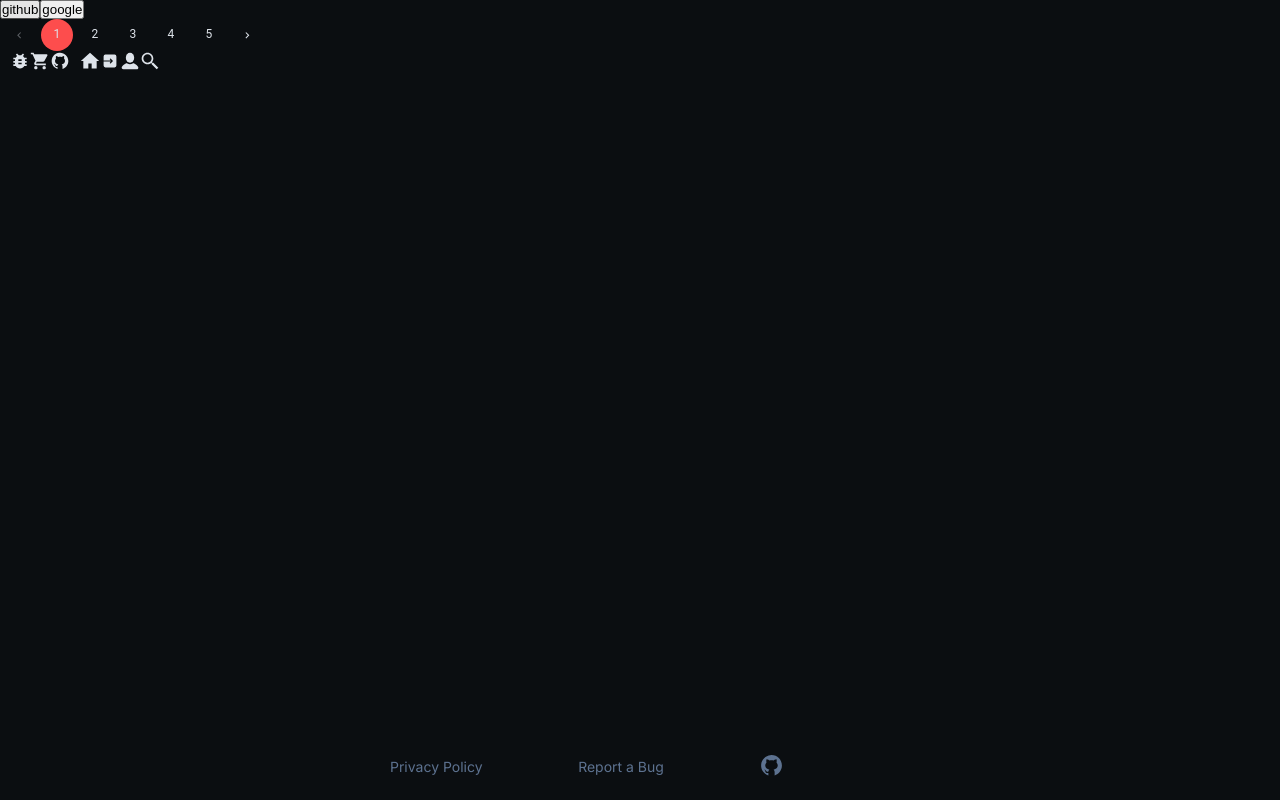
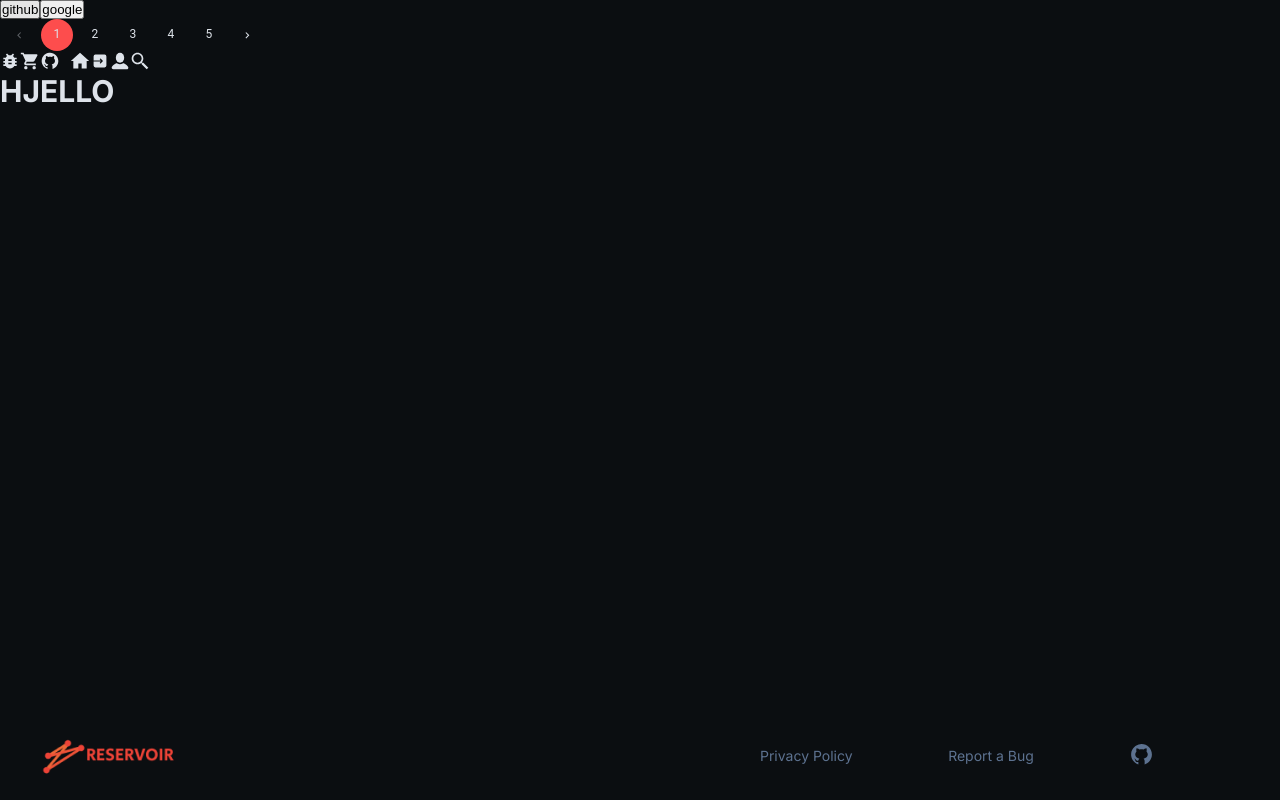
Before and after one commit to INOCcent-afk/reservoir, a React (Create React App) app: page / in a window 1280 px wide. Built offline with nearby package versions, Linux system fonts and the light colour scheme; no server answers; some icons are missing.

Commit message:
added logo component

```diff
--- a/src/App.tsx
+++ b/src/App.tsx
@@ -60,6 +60,8 @@ const App = () => {
 
   return (
     <>
+      <GlobalStyle />
+      <BodyInner>
         {status ? (
           <>
             <h1 onClick={logOut}>logout</h1>
@@ -68,15 +70,18 @@ const App = () => {
           </>
         ) : (
           <>
-          <button onClick={() => handleOnClick(githubProvider)}>github</button>
-          <button onClick={() => handleOnClick(googleProvider)}>google</button>
+            <button onClick={() => handleOnClick(githubProvider)}>
+              github
+            </button>
+            <button onClick={() => handleOnClick(googleProvider)}>
+              google
+            </button>
           </>
         )}
         <div className={classes.root}>
           <Pagination count={5} color="primary"></Pagination>
         </div>
-      <GlobalStyle />
-      <BodyInner>
+
         <Switch>
           <Route path="/app" exact component={AppScreen} />
           <Route path="/" exact component={LogIn} />
--- a/src/assets/styles/GlobalStyle.ts
+++ b/src/assets/styles/GlobalStyle.ts
@@ -18,6 +18,7 @@ export const GlobalStyle = createGlobalStyle`
         background: ${Colors.body};
         color: ${Colors.bodyFontColor};
         font-family: 'Inter', sans-serif;
+        overflow: hidden;
     }
 
     h1 {
@@ -43,8 +44,9 @@ export const GlobalStyle = createGlobalStyle`
 
 export const BodyInner = styled.div`
   margin: 0 10px;
+  max-width: 1300px;
 
-  @media only scree and (min-width: ${ScreenSize.tabletScreen}) {
+  @media only screen and (min-width: ${ScreenSize.tabletScreen}) {
     margin: 0 auto;
   }
 `;
--- /dev/null
+++ b/src/components/LogoBranding/LogoBranding.styles.ts
@@ -0,0 +1,6 @@
+import styled from "styled-components";
+
+export const LogoContainer = styled.div`
+  img {
+  }
+`;
--- /dev/null
+++ b/src/components/LogoBranding/LogoBranding.tsx
@@ -0,0 +1,14 @@
+import React from "react";
+
+import LogoImage from "../../assets/icons/logo-branding.png";
+import { LogoContainer } from "./LogoBranding.styles";
+
+const LogoBranding = () => {
+  return (
+    <LogoContainer className="logo-footer logo-login">
+      <img src={LogoImage} alt="logo-branding" />
+    </LogoContainer>
+  );
+};
+
+export default LogoBranding;
--- /dev/null
+++ b/src/components/LogoBranding/index.ts
@@ -0,0 +1 @@
+export { default } from "./LogoBranding";
--- /dev/null
+++ b/src/containers/Box/Box.tsx
@@ -0,0 +1,17 @@
+import React, { FC, ReactNode } from "react";
+
+import { BoxContainer } from "./Box.style";
+
+type Props = {
+  children: ReactNode;
+};
+
+const Box: FC<Props> = ({ children }: Props) => {
+  return (
+    <>
+      <BoxContainer>{children}</BoxContainer>
+    </>
+  );
+};
+
+export default Box;
--- /dev/null
+++ b/src/containers/Box/index.ts
@@ -0,0 +1 @@
+export { default } from "./Box";
--- a/src/containers/MobileNavigation/MobileNavigation.style.ts
+++ b/src/containers/MobileNavigation/MobileNavigation.style.ts
@@ -20,6 +20,7 @@ export const Nav = styled.nav`
   align-items: center;
   max-width: 500px;
   margin: 0 auto;
+  width: 100%;
 
   svg {
     width: 25px;
@@ -30,15 +31,32 @@ export const Nav = styled.nav`
 export const LoginHeader = styled(Header)`
   border-top: none;
   padding: 20px;
+  max-width: 1300px;
+  left: 50%;
+  transform: translate(-50%, 0);
 
   svg {
     fill: ${Colors.primaryFontColor};
   }
-  svg:hover {
+  svg:hover,
+  p:hover {
     fill: ${Colors.bodyFontColor};
+    color: ${Colors.bodyFontColor};
+  }
+  nav {
+    margin: 0;
+  }
+
+  .logo-footer {
+    display: none;
   }
 
   @media only screen and (min-width: ${ScreenSize.tabletScreen}) {
-    display: block;
+    display: flex;
+    justify-content: space-between;
+
+    .logo-footer {
+      display: block;
+    }
   }
 `;
--- a/src/containers/MobileNavigation/MobileNavigation.tsx
+++ b/src/containers/MobileNavigation/MobileNavigation.tsx
@@ -3,12 +3,11 @@ import { useLocation } from "react-router";
 import { Link } from "react-router-dom";
 
 import Icon from "../../components/Icon";
+import LogoBranding from "../../components/LogoBranding";
 
 import { Header, LoginHeader, Nav } from "./MobileNavigation.style";
 
-type Props = {};
-
-const MobileNavigation: FC<Props> = (props: Props) => {
+const MobileNavigation: FC = () => {
   const location = useLocation();
 
   const currentPath = location.pathname;
@@ -16,6 +15,7 @@ const MobileNavigation: FC<Props> = (props: Props) => {
     <>
       {currentPath === "/" ? (
         <LoginHeader>
+          <LogoBranding />
           <Nav>
             <Link to="/app">
               <p>Privacy Policy</p>
--- a/src/screens/LogIn/LogIn.tsx
+++ b/src/screens/LogIn/LogIn.tsx
@@ -1,5 +1,6 @@
 import React from "react";
 import Icon from "../../components/Icon";
+import Box from "../../containers/Box";
 
 const LogIn = () => {
   return (
@@ -12,6 +13,7 @@ const LogIn = () => {
       <Icon icon="logout" />
       <Icon icon="profile" />
       <Icon icon="search" />
+      <h1>HJELLO</h1>
     </div>
   );
 };
```
Also changed, not shown: src/containers/Box/Box.style.ts (added, +9 -0 lines), src/assets/icons/ef7514e11e6b4dce83f09b92bfe3eb08.png (deleted), src/assets/icons/logo-branding.png (added), src/assets/styles/Utils.css (added). Lines whose indentation alone changed are shown as unchanged.
